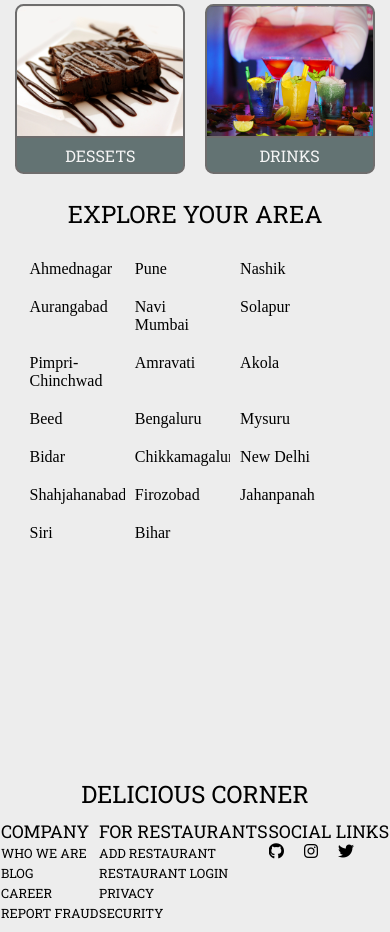
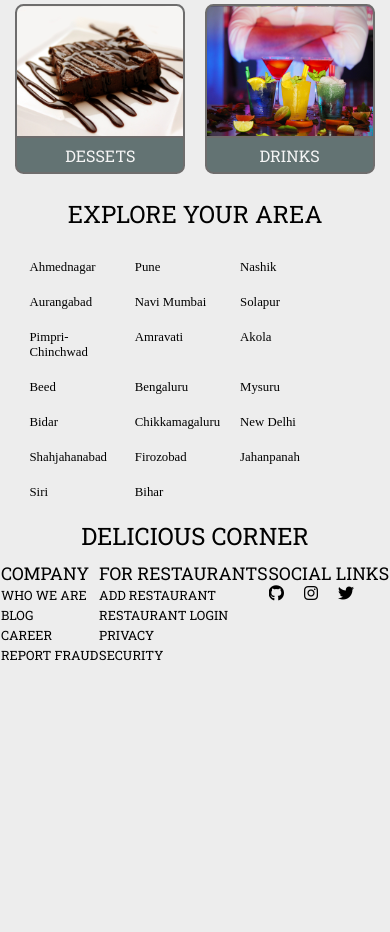
Before and after one commit to snehalwagh2121/food_ordering_git, a Node server app: page / in a window 390 px wide. Shown: the part 249-1181 px from the top of the page. Run offline with Node 20, Linux system fonts and the light colour scheme; some libraries are stand-ins or nearby versions.

Commit message:
changes in responsive layout

```diff
--- a/public/css/index.css
+++ b/public/css/index.css
@@ -150,7 +150,7 @@ a{
     box-shadow: 0 3px 6px 3px #4c4c4c;
 }
 .outlets{
-    height: 50vh;
+    /* height: 50vh; */
     width: 90vw;
     margin: 0 auto;
 }
@@ -298,7 +298,7 @@ a{
     }
     .cities{
         width: 30%;
-        font-size: 1rem;
+        font-size: 0.8rem;
     }
     .footer .footerHeading{
         font-size: 1.5rem;
```
